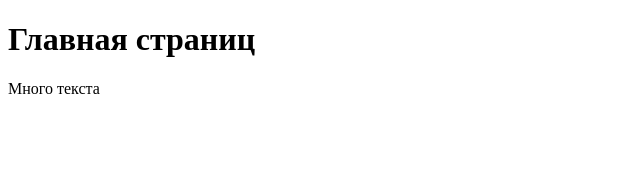
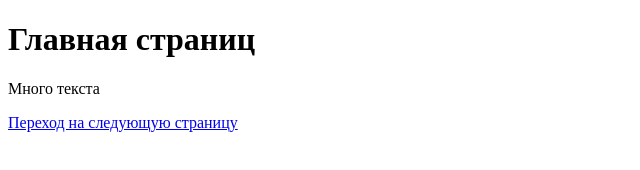
Before and after one commit to Wogih/git-312, a plain HTML site: page index.html in a window 1280 px wide. Shown: the whole page, without its empty margins (0-640 px from the left). Drawn offline with Linux system fonts and the light colour scheme.

Commit message:
feat: added a link to the about pages

```diff
--- a/index.html
+++ b/index.html
@@ -8,5 +8,6 @@
 <body>
   <h1>Главная страниц</h1>
   <p>Много текста</p>
+  <a href="pages/about.html">Переход на следующую страницу</a>
 </body>
 </html>
```
